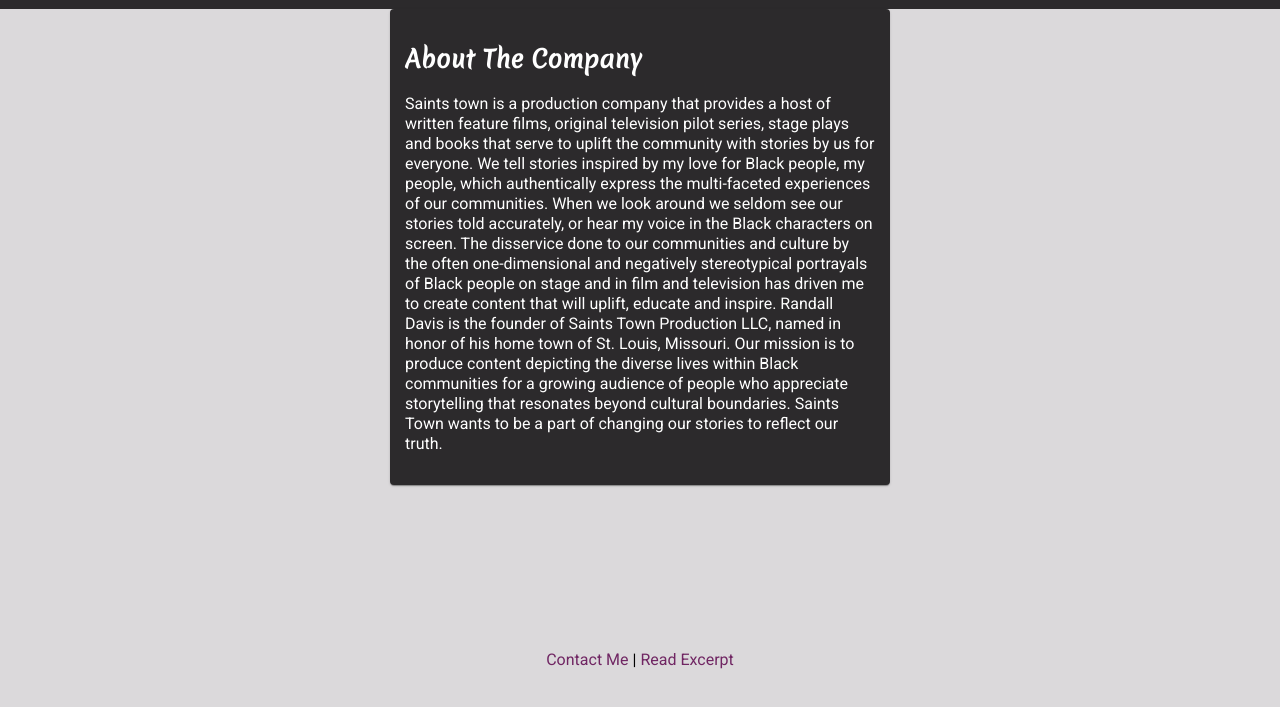
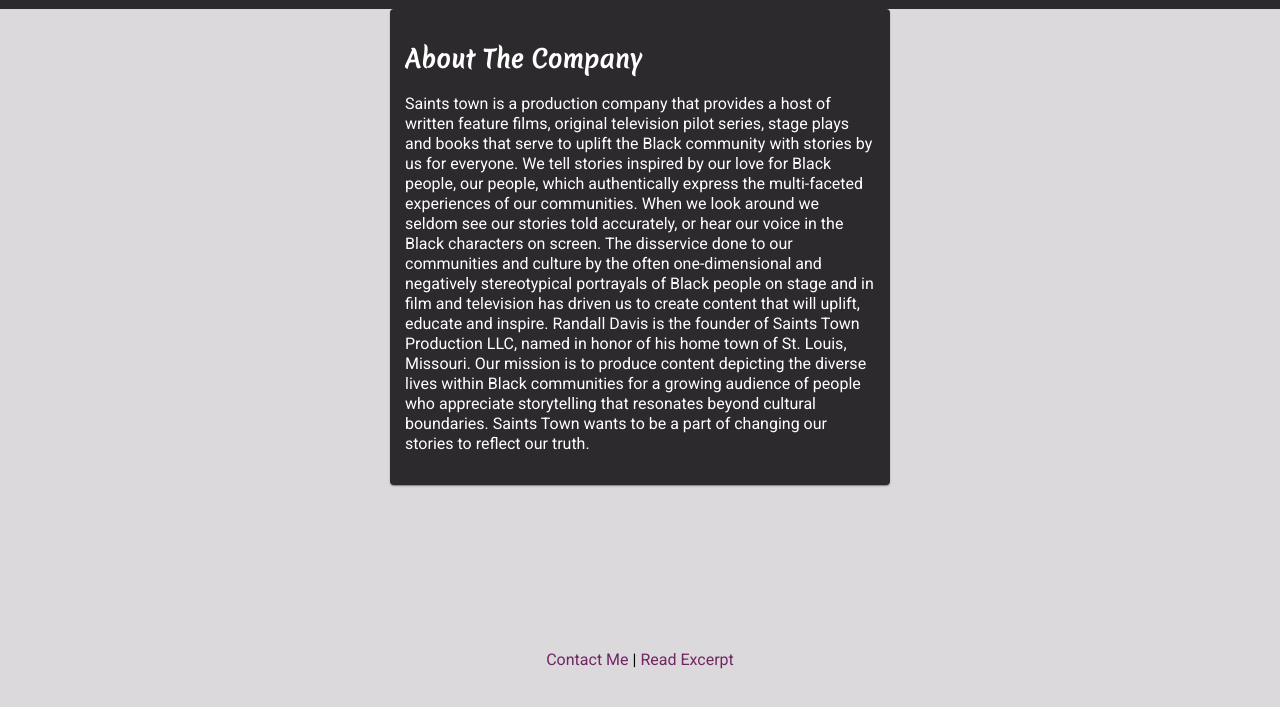
Before and after one commit to easyra/saintstown-gatsby, a Gatsby site: page /about in a window 1280 px wide. Shown: the part 61-768 px from the top of the page. Built offline with nearby package versions, Linux system fonts and the light colour scheme; Gatsby itself is replaced by a stand-in of ours.

Commit message:
dad's changes

```diff
--- a/src/components/LandingContainer/AuthorPicture.js
+++ b/src/components/LandingContainer/AuthorPicture.js
@@ -21,7 +21,7 @@ const AuthorPicture = () => {
               <span style={{ fontWeight: "bold" }}>
                 Randall Courtland Davis
               </span>{" "}
-              is a prolific writer, content creator, author, and actor and activist. He attended Clark Atlanta University with a major in Public
+              is a prolific writer, content creator, author, actor and activist. He attended Clark Atlanta University with a major in Public
               Relations and a minor in Theater Arts. He obtained a job in
               International Marketing at Warner Brothers upon graduation. He was
               soon promoted into television and film production working as
--- a/src/pages/about.js
+++ b/src/pages/about.js
@@ -10,14 +10,14 @@ export default () => {
         <p>
           Saints town is a production company that provides a host of written feature
           films, original television pilot series, stage plays and books that
-          serve to uplift the community with stories by us for everyone. We tell
-          stories inspired by my love for Black people, my people, which
+          serve to uplift the Black community with stories by us for everyone. We tell
+          stories inspired by our love for Black people, our people, which
           authentically express the multi-faceted experiences of our
           communities. When we look around we seldom see our stories told
-          accurately, or hear my voice in the Black characters on screen. The
+          accurately, or hear our voice in the Black characters on screen. The
           disservice done to our communities and culture by the often
           one-dimensional and negatively stereotypical portrayals of Black
-          people on stage and in film and television has driven me to create
+          people on stage and in film and television has driven us to create
           content that will uplift, educate and inspire. Randall Davis is the founder of
           Saints Town Production LLC, named in honor of his home town of St.
           Louis, Missouri. Our mission is to produce content depicting the
```
